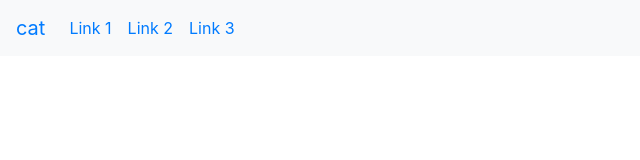
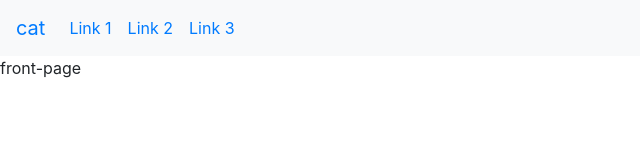
Before and after one commit to aWildOtto/project-Fluffy, an Angular app in the folder fluffy/: page / in a window 1280 px wide. Shown: the top 160 px of the page, without its empty margins (0-640 px from the left). Built offline with nearby package versions, Linux system fonts and the light colour scheme.

Commit message:
set up routing

```diff
--- a/fluffy/src/app/app.component.html
+++ b/fluffy/src/app/app.component.html
@@ -1 +1,2 @@
 <app-nav-bar></app-nav-bar>
+<router-outlet></router-outlet>
--- a/fluffy/src/app/app.module.ts
+++ b/fluffy/src/app/app.module.ts
@@ -6,6 +6,7 @@ import { AppComponent } from './app.component';
 import { NavBarComponent } from './nav-bar/nav-bar.component';
 import { LoginComponent } from './login/login.component';
 import { FrontPageComponent } from './front-page/front-page.component';
+import { AppRoutingModule } from './/app-routing.module';
 
 
 @NgModule({
@@ -16,7 +17,8 @@ import { FrontPageComponent } from './front-page/front-page.component';
     FrontPageComponent
   ],
   imports: [
-    BrowserModule
+    BrowserModule,
+    AppRoutingModule
   ],
   providers: [],
   bootstrap: [AppComponent]
--- a/fluffy/src/app/front-page/front-page.component.html
+++ b/fluffy/src/app/front-page/front-page.component.html
@@ -1,3 +1 @@
-<p>
-  front-page works!
-</p>
+<p>front-page</p>
```
Also changed, not shown: fluffy/src/app/app-routing.module.ts (added, +14 -0 lines).
